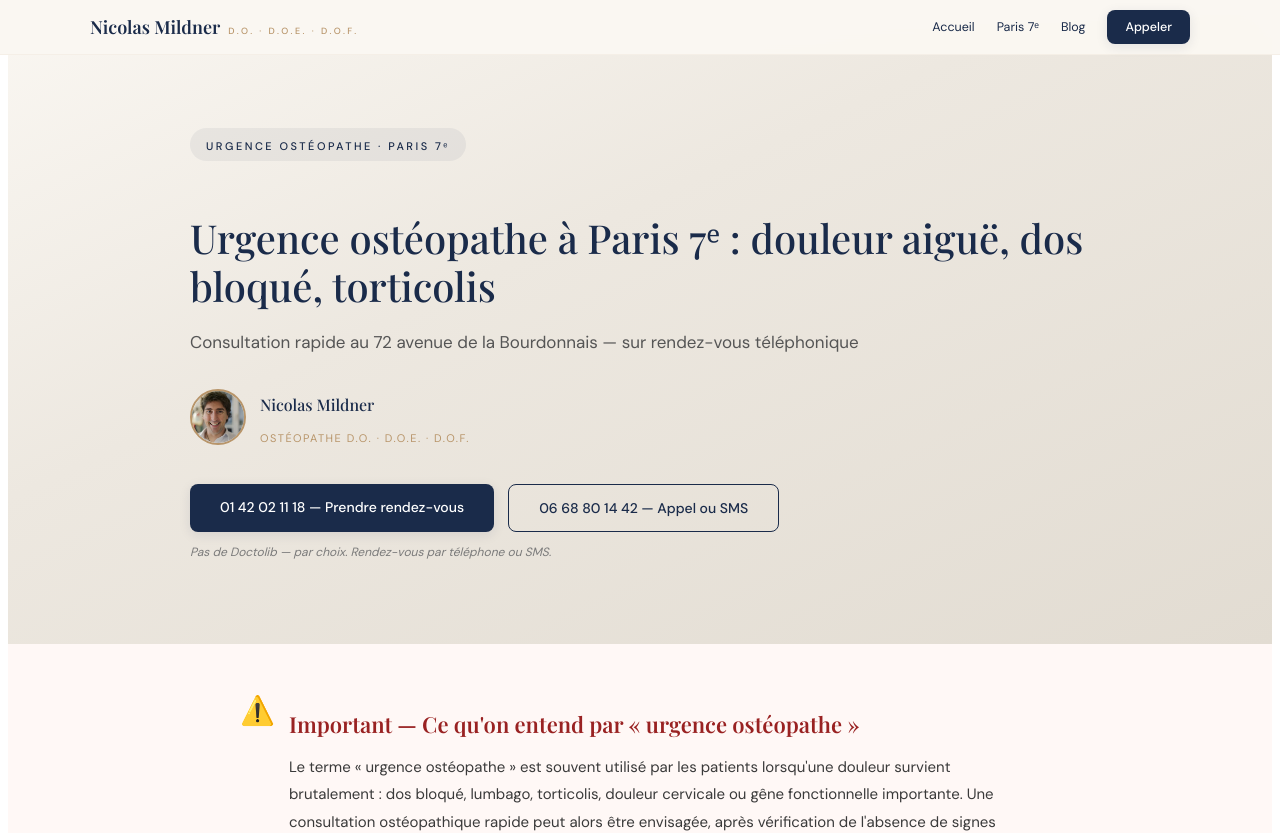
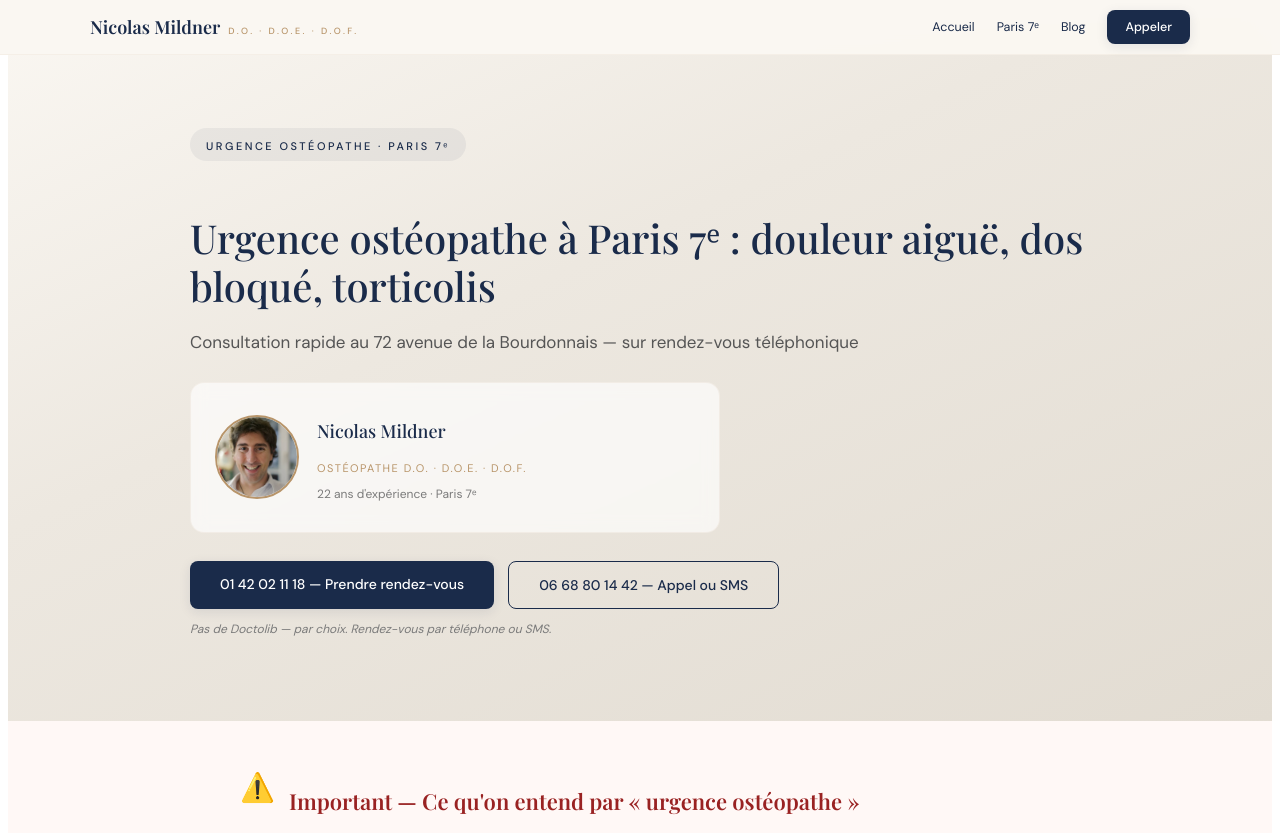
Before and after one commit to Nicolas1111M/site-osteopathe, a React (Vite) app: page /urgence-osteopathe-paris-7 in a window 1280 px wide. Shown: the top 833 px of the page. Built offline with nearby package versions, Linux system fonts and the light colour scheme; a web font is replaced by a local one.

Commit message:
Add files via upload

```diff
--- a/src/LocalSpecPage.jsx
+++ b/src/LocalSpecPage.jsx
@@ -101,12 +101,13 @@ export default function LocalSpecPage() {
             <span style={{fontSize:11,letterSpacing:2.5,textTransform:"uppercase",color:C.navy,fontWeight:500}}>{page.heroTag}</span>
           </div>
           <h1 style={{fontFamily:F.h,fontSize:mob?26:40,fontWeight:500,color:C.navy,lineHeight:1.2,marginBottom:12}}>{page.h1}</h1>
-          <p style={{fontSize:mob?14:17,lineHeight:1.8,color:"#555",marginBottom:20,maxWidth:700}}>{page.subtitle}</p>
-          <div style={{display:"flex",alignItems:"center",gap:14,marginBottom:28}}>
-            <img src="/img/nicolas-mildner-osteopathe.jpg" alt="Nicolas Mildner — Ostéopathe D.O. Paris 7ᵉ" width="52" height="52" style={{width:52,height:52,borderRadius:"50%",objectFit:"cover",border:`2px solid ${C.gold}`,flexShrink:0}}/>
+          <p style={{fontSize:mob?14:17,lineHeight:1.8,color:"#555",marginBottom:24,maxWidth:700}}>{page.subtitle}</p>
+          <div style={{display:"flex",alignItems:"center",gap:18,marginBottom:28,background:"rgba(255,255,255,0.65)",backdropFilter:"blur(8px)",borderRadius:14,padding:mob?"16px 16px":"18px 24px",border:"1px solid rgba(184,149,106,0.1)",maxWidth:mob?undefined:480}}>
+            <img src="/img/nicolas-mildner-osteopathe.jpg" alt="Nicolas Mildner — Ostéopathe D.O. Paris 7ᵉ" width="80" height="80" style={{width:80,height:80,borderRadius:"50%",objectFit:"cover",border:`2.5px solid ${C.gold}`,flexShrink:0}}/>
             <div>
-              <p style={{fontFamily:F.h,fontSize:16,color:C.navy,fontWeight:500}}>Nicolas Mildner</p>
-              <p style={{fontSize:11,color:C.gold,letterSpacing:1.5,textTransform:"uppercase"}}>Ostéopathe D.O. · D.O.E. · D.O.F.</p>
+              <p style={{fontFamily:F.h,fontSize:mob?16:18,color:C.navy,fontWeight:500}}>Nicolas Mildner</p>
+              <p style={{fontSize:11,color:C.gold,letterSpacing:1.5,textTransform:"uppercase",marginTop:2}}>Ostéopathe D.O. · D.O.E. · D.O.F.</p>
+              <p style={{fontSize:12,color:C.muted,marginTop:4}}>22 ans d'expérience · Paris 7ᵉ</p>
             </div>
           </div>
           <div style={{display:"flex",gap:14,flexWrap:"wrap",marginBottom:12}}>
--- a/src/OsteopatheParis7.jsx
+++ b/src/OsteopatheParis7.jsx
@@ -118,11 +118,12 @@ export default function OsteopatheParis7() {
             22 ans de pratique clinique, 17 ans d'enseignement, 18 spécialisations.
             Cabinet à deux pas de l'École Militaire, du Champ-de-Mars et des Invalides.
           </p>
-          <div style={{display:"flex",alignItems:"center",gap:14,marginBottom:28}}>
-            <img src="/img/nicolas-mildner-osteopathe.jpg" alt="Nicolas Mildner — Ostéopathe D.O. Paris 7ᵉ" width="52" height="52" style={{width:52,height:52,borderRadius:"50%",objectFit:"cover",border:`2px solid ${C.gold}`,flexShrink:0}}/>
+          <div style={{display:"flex",alignItems:"center",gap:18,marginBottom:28,background:"rgba(255,255,255,0.65)",backdropFilter:"blur(8px)",borderRadius:14,padding:mob?"16px 16px":"18px 24px",border:"1px solid rgba(184,149,106,0.1)",maxWidth:mob?undefined:480}}>
+            <img src="/img/nicolas-mildner-osteopathe.jpg" alt="Nicolas Mildner — Ostéopathe D.O. Paris 7ᵉ" width="80" height="80" style={{width:80,height:80,borderRadius:"50%",objectFit:"cover",border:`2.5px solid ${C.gold}`,flexShrink:0}}/>
             <div>
-              <p style={{fontFamily:F.h,fontSize:16,color:C.navy,fontWeight:500}}>Nicolas Mildner</p>
-              <p style={{fontSize:11,color:C.gold,letterSpacing:1.5,textTransform:"uppercase"}}>Ostéopathe D.O. · D.O.E. · D.O.F.</p>
+              <p style={{fontFamily:F.h,fontSize:mob?16:18,color:C.navy,fontWeight:500}}>Nicolas Mildner</p>
+              <p style={{fontSize:11,color:C.gold,letterSpacing:1.5,textTransform:"uppercase",marginTop:2}}>Ostéopathe D.O. · D.O.E. · D.O.F.</p>
+              <p style={{fontSize:12,color:C.muted,marginTop:4}}>22 ans d'expérience · Paris 7ᵉ</p>
             </div>
           </div>
           <div style={{display:"flex",gap:14,flexWrap:"wrap",marginBottom:16}}>
```
